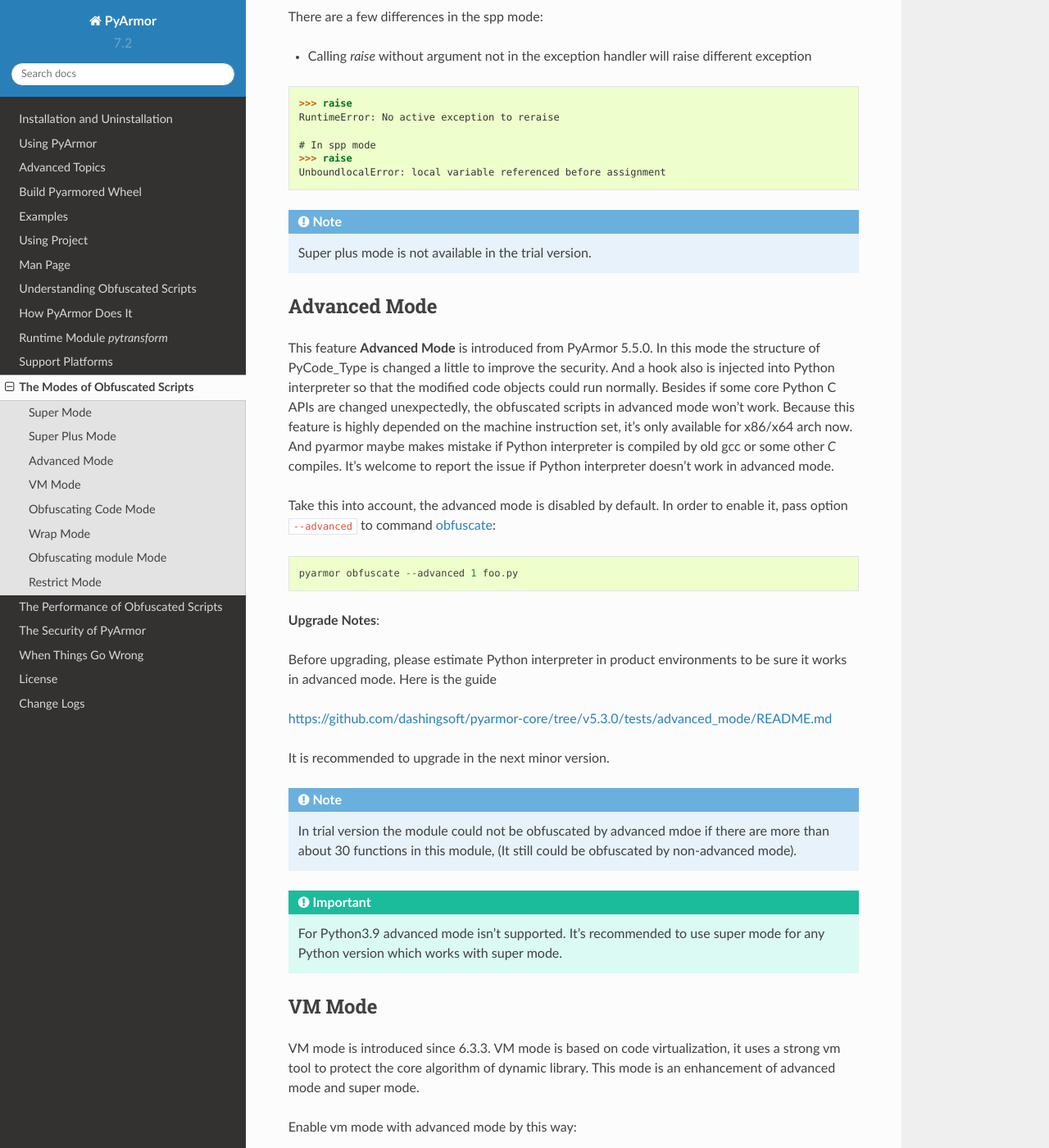
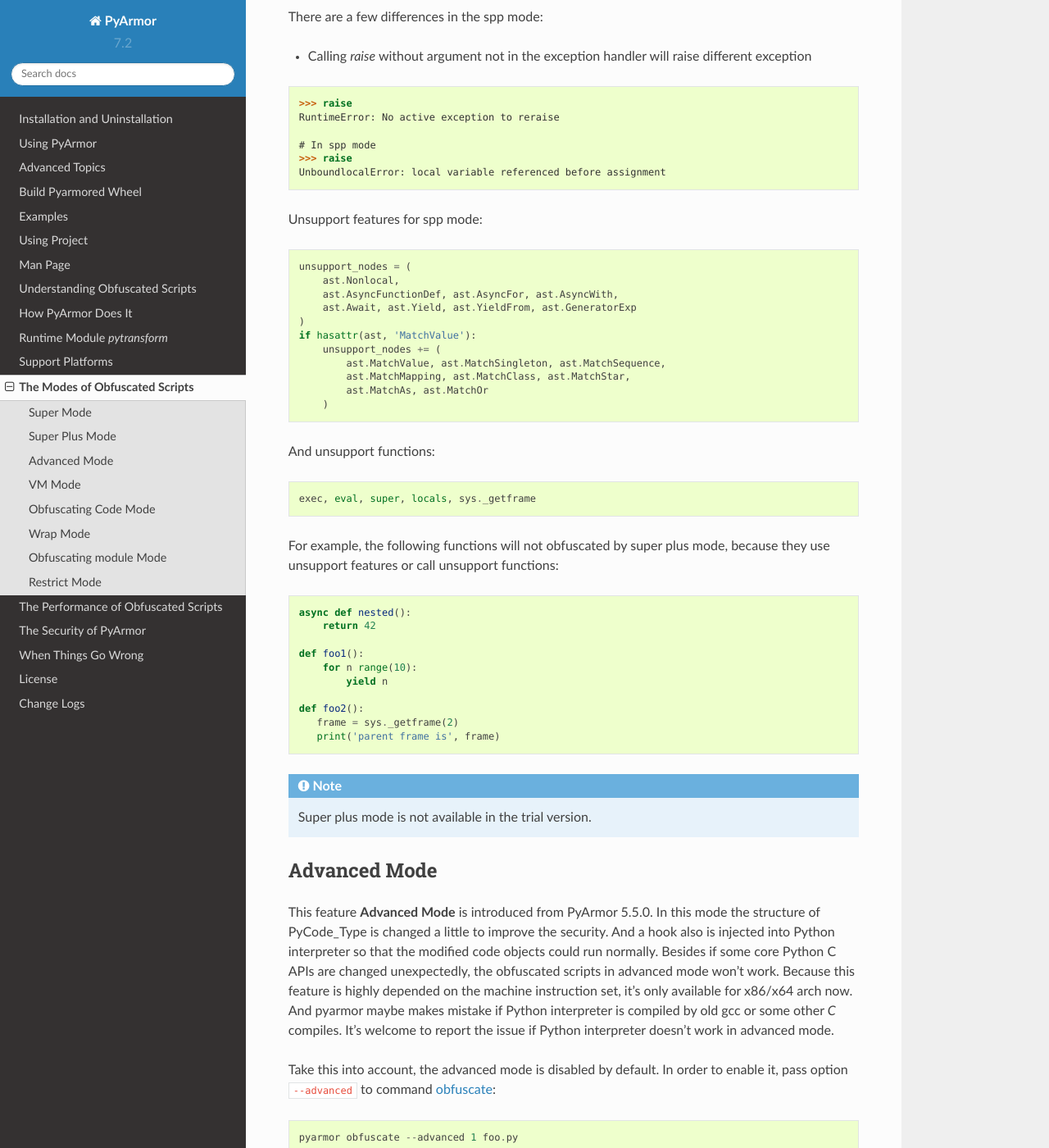
Before and after one commit to dashingsoft/pyarmor, a Sphinx documentation site: the page built from docs/mode.rst, in a window 1280 px wide and 1400 px high, scrolled down 1837 px. Shown: the whole window at 82% size. Built offline with Sphinx 7.4.7 and the Read the Docs theme 2.0.0, drawn with Linux system fonts in a browser that asks for light colours.

Commit message:
Document unsupport features for spp mode

```diff
--- a/docs/mode.rst
+++ b/docs/mode.rst
@@ -96,6 +96,42 @@
     # In spp mode
     >>> raise
     UnboundlocalError: local variable referenced before assignment
+
+Unsupport features for spp mode:
+
+.. code-block:: python
+
+    unsupport_nodes = (
+        ast.Nonlocal,
+        ast.AsyncFunctionDef, ast.AsyncFor, ast.AsyncWith,
+        ast.Await, ast.Yield, ast.YieldFrom, ast.GeneratorExp
+    )
+    if hasattr(ast, 'MatchValue'):
+        unsupport_nodes += (
+            ast.MatchValue, ast.MatchSingleton, ast.MatchSequence,
+            ast.MatchMapping, ast.MatchClass, ast.MatchStar,
+            ast.MatchAs, ast.MatchOr
+        )
+
+And unsupport functions::
+
+    exec, eval, super, locals, sys._getframe
+
+For example, the following functions will not obfuscated by super plus
+mode, because they use unsupport features or call unsupport functions:
+
+.. code-block:: python
+
+   async def nested():
+       return 42
+
+   def foo1():
+       for n range(10):
+           yield n
+
+   def foo2():
+      frame = sys._getframe(2)
+      print('parent frame is', frame)
 
 .. note::
 
```
